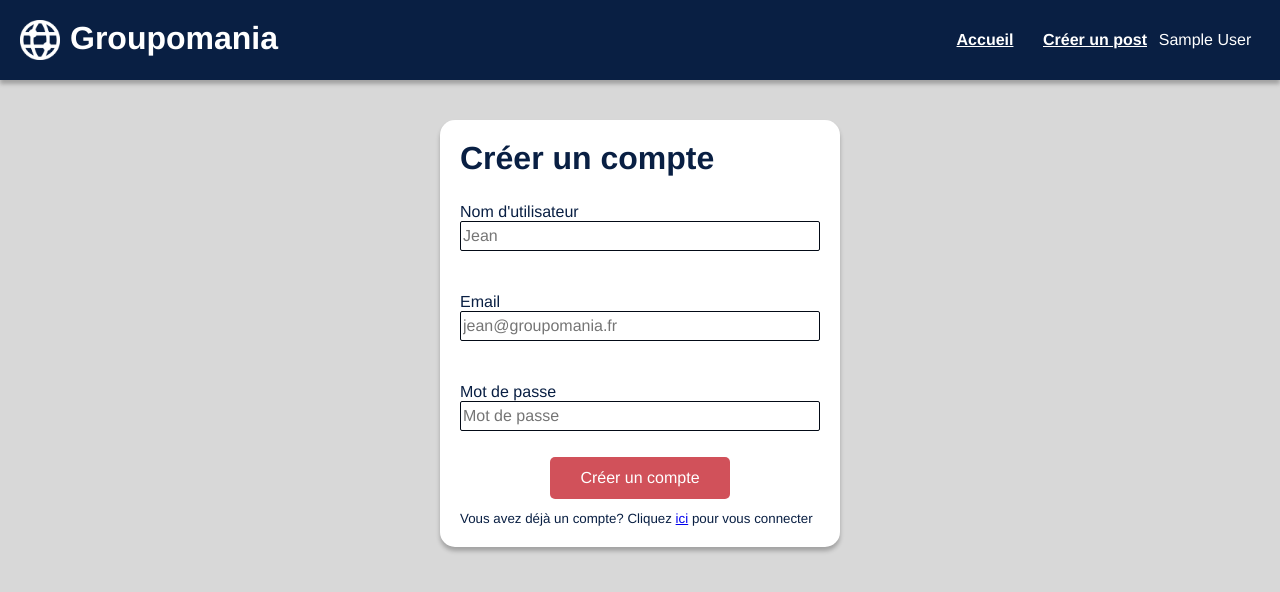
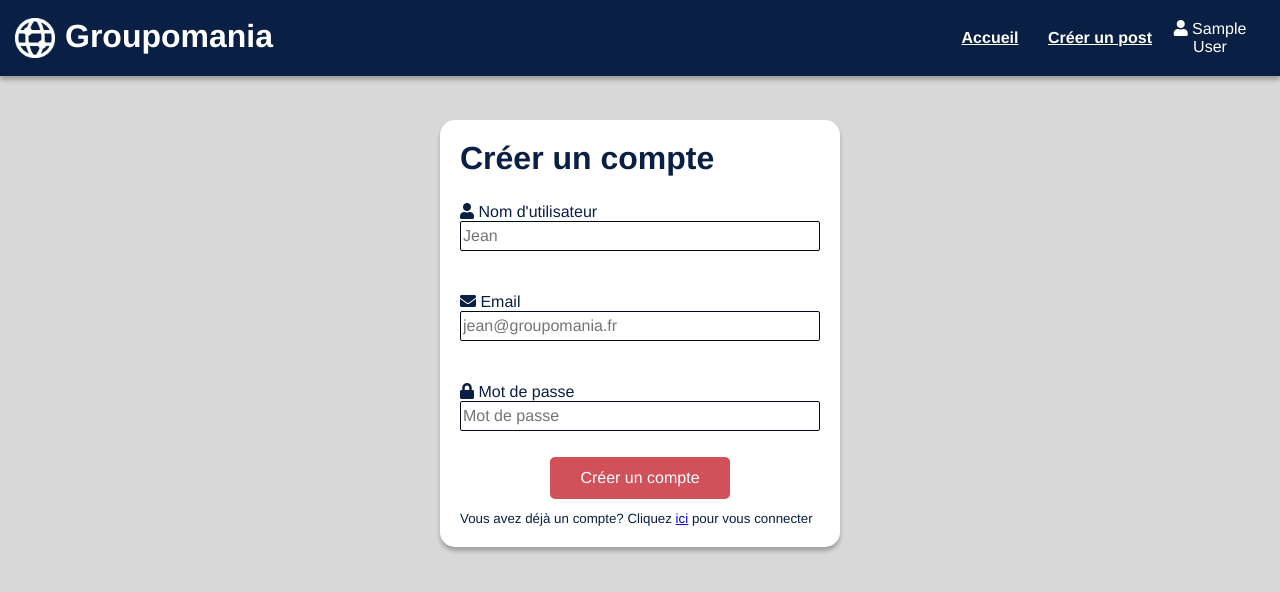
Before and after one commit to mathieuc22/OpenClassrooms, a Vue app in the folder frontend/: page /#/register in a window 1280 px wide. Shown: the top 592 px of the page. Built offline with nearby package versions, Linux system fonts and the light colour scheme; sample sign-in values are in the browser's storage.

Commit message:
Ajout d'icônes sur les formulaires et le menu utilisateur

```diff
--- a/frontend/src/App.vue
+++ b/frontend/src/App.vue
@@ -10,7 +10,7 @@
         >Créer un post</router-link
       >
       <div v-if="isAuthenticated" class="menu__summary" @click="openClose">
-        {{ userName }}
+        <i class="fa fa-user"></i> {{ userName }}
         <ul class="menu__detail" v-if="isOpen">
           <li @click="showModal = true">Supprimer le compte</li>
           <li @click="logoutUser">Se déconnecter</li>
@@ -187,7 +187,7 @@
   margin: auto;
   box-shadow: 0px 4px 4px 0px rgba(0, 0, 0, 0.25);
   z-index: 1;
-  padding: 20px;
+  padding: 15px;
   background: $primary-color;
   color: white;
   display: flex;
@@ -228,6 +228,7 @@
 .nav__links {
   display: flex;
   justify-content: space-between;
+  align-items: center;
   @media (max-width: 599px) {
     background: $secondary-color;
     width: 100%;
@@ -237,13 +238,14 @@
 
 .nav__links > * {
   width: 110px;
+  padding: 5px 0;
   text-align: center;
 }
 
 .menu__summary {
   position: relative;
   user-select: none;
-  border-radius: 5px 5px 0 0;
+  border-radius: 5px;
   transition: all 0.3s ease-out;
 }
 
--- a/frontend/src/views/Login.vue
+++ b/frontend/src/views/Login.vue
@@ -7,7 +7,7 @@
       <h1>Connexion</h1>
       <div class="formulaire__fieldline">
         <p>
-          <label for="email">Email</label>
+          <label for="email"><i class="fas fa-envelope"></i> Email</label>
           <input
             type="email"
             id="email"
@@ -20,7 +20,7 @@
       </div>
       <div class="formulaire__fieldline">
         <p>
-          <label for="password">Mot de passe</label>
+          <label for="password"><i class="fas fa-lock"></i> Mot de passe</label>
           <!-- Password -->
           <input
             type="password"
--- a/frontend/src/views/Register.vue
+++ b/frontend/src/views/Register.vue
@@ -4,7 +4,7 @@
       <h1>Créer un compte</h1>
       <div class="formulaire__fieldline">
         <p>
-          <label for="username">Nom d'utilisateur</label>
+          <label for="username"><i class="fas fa-user"></i> Nom d'utilisateur</label>
           <input
             type="text"
             id="username"
@@ -17,7 +17,7 @@
       </div>
       <div class="formulaire__fieldline">
         <p>
-          <label for="email">Email</label>
+          <label for="email"><i class="fas fa-envelope"></i> Email</label>
           <input
             type="email"
             id="email"
@@ -30,7 +30,7 @@
       </div>
       <div class="formulaire__fieldline formulaire__fieldline--center">
         <p>
-          <label for="password">Mot de passe</label>
+          <label for="password"><i class="fas fa-lock"></i> Mot de passe</label>
           <!-- Password -->
           <input
             type="password"
```
